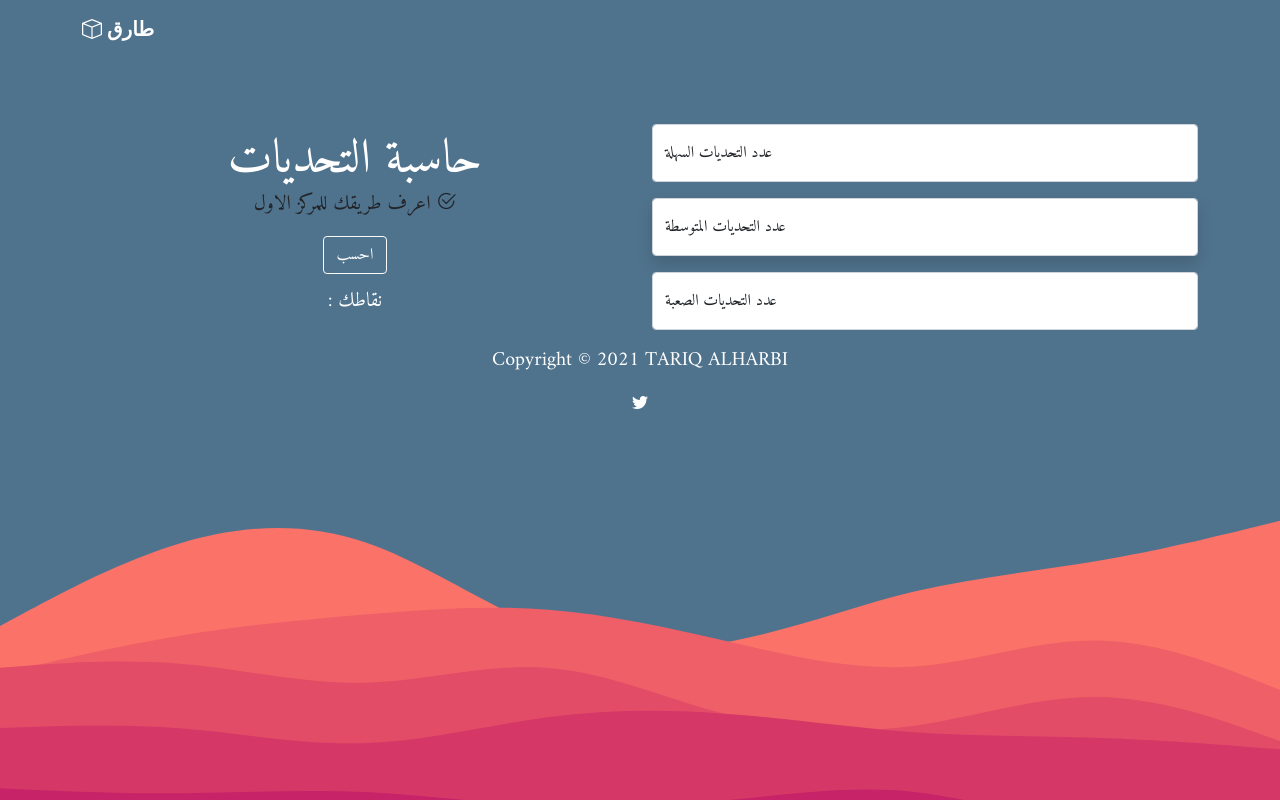
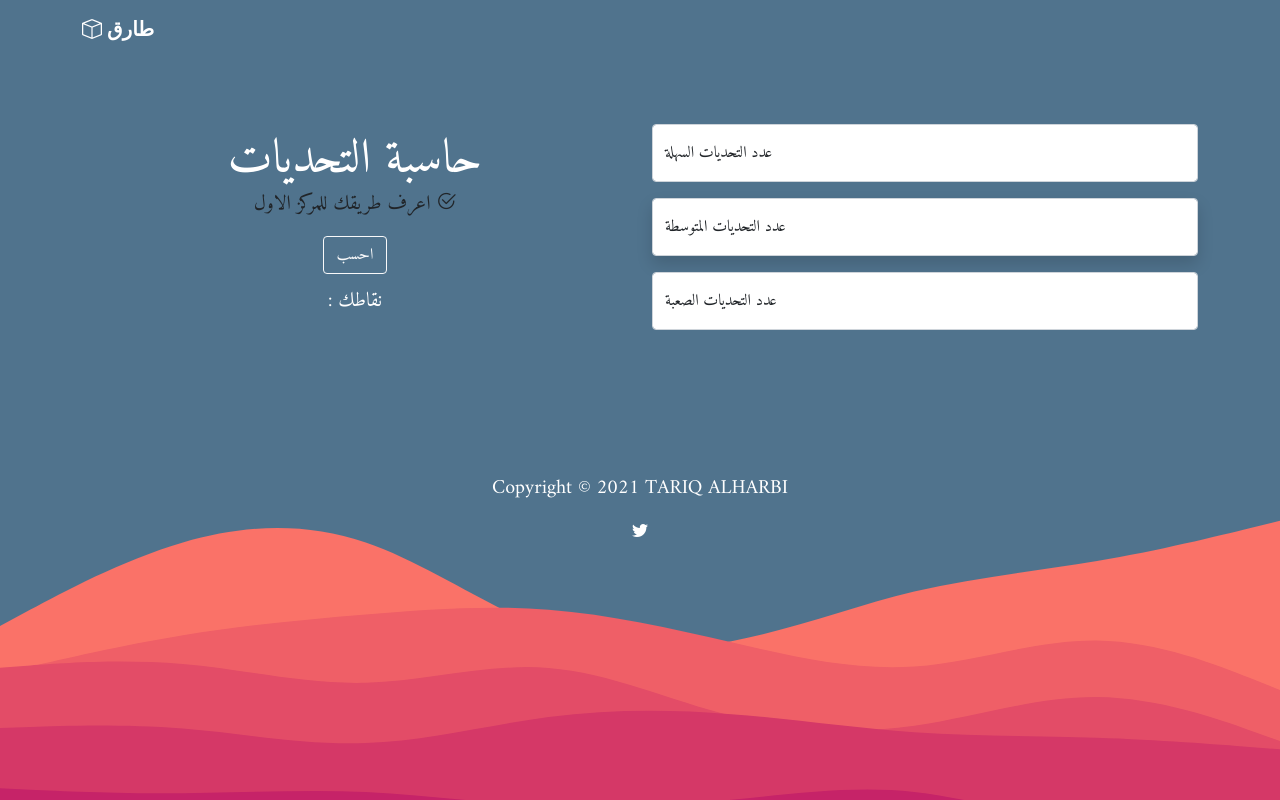
Before and after one commit to Rescco/CoderHubCalculator--, a plain HTML site: page index.html in a window 1280 px wide. Drawn offline with nearby package versions, Linux system fonts and the light colour scheme.

Commit message:
Update style.css

```diff
--- a/assets/style.css
+++ b/assets/style.css
@@ -14,3 +14,6 @@ body {
     font-family: 'Amiri', serif;
     background-image: url(img/wall.svg);
 }
+footer {
+    margin: 10%;
+}
```
